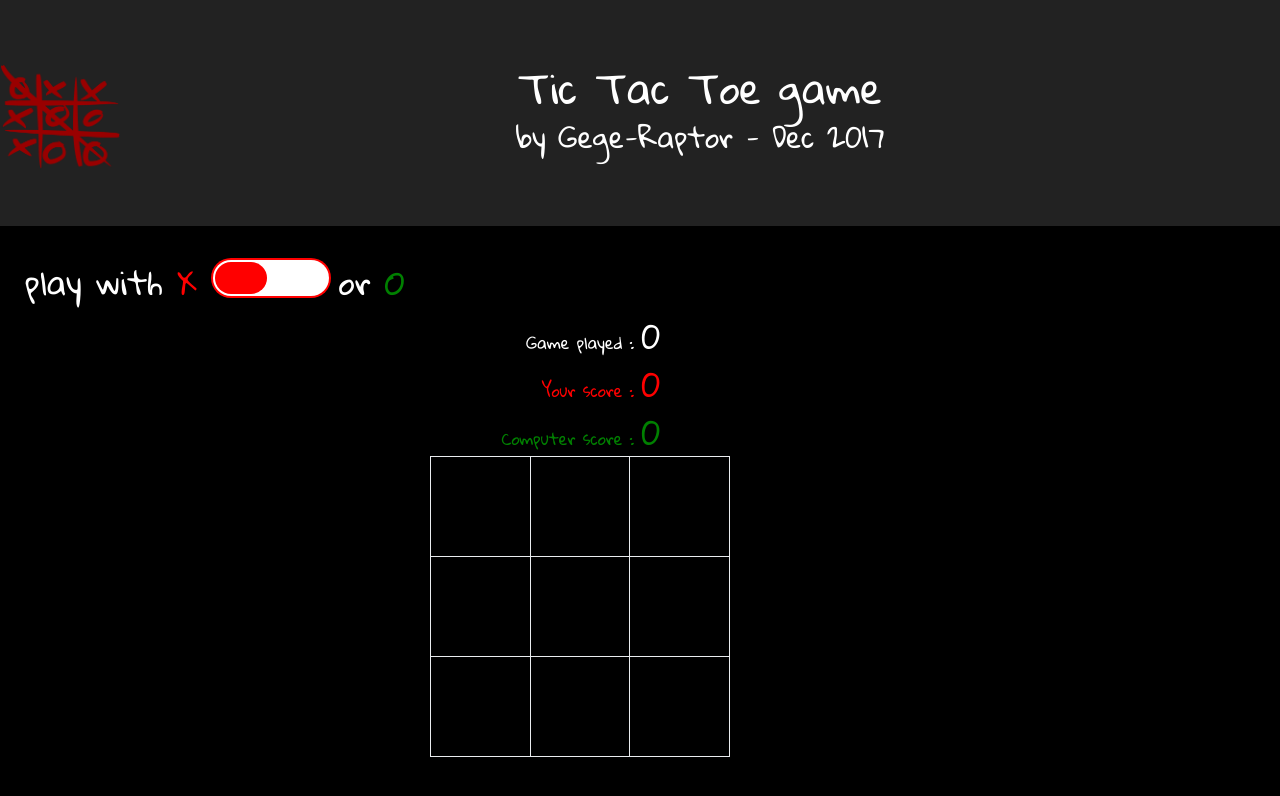
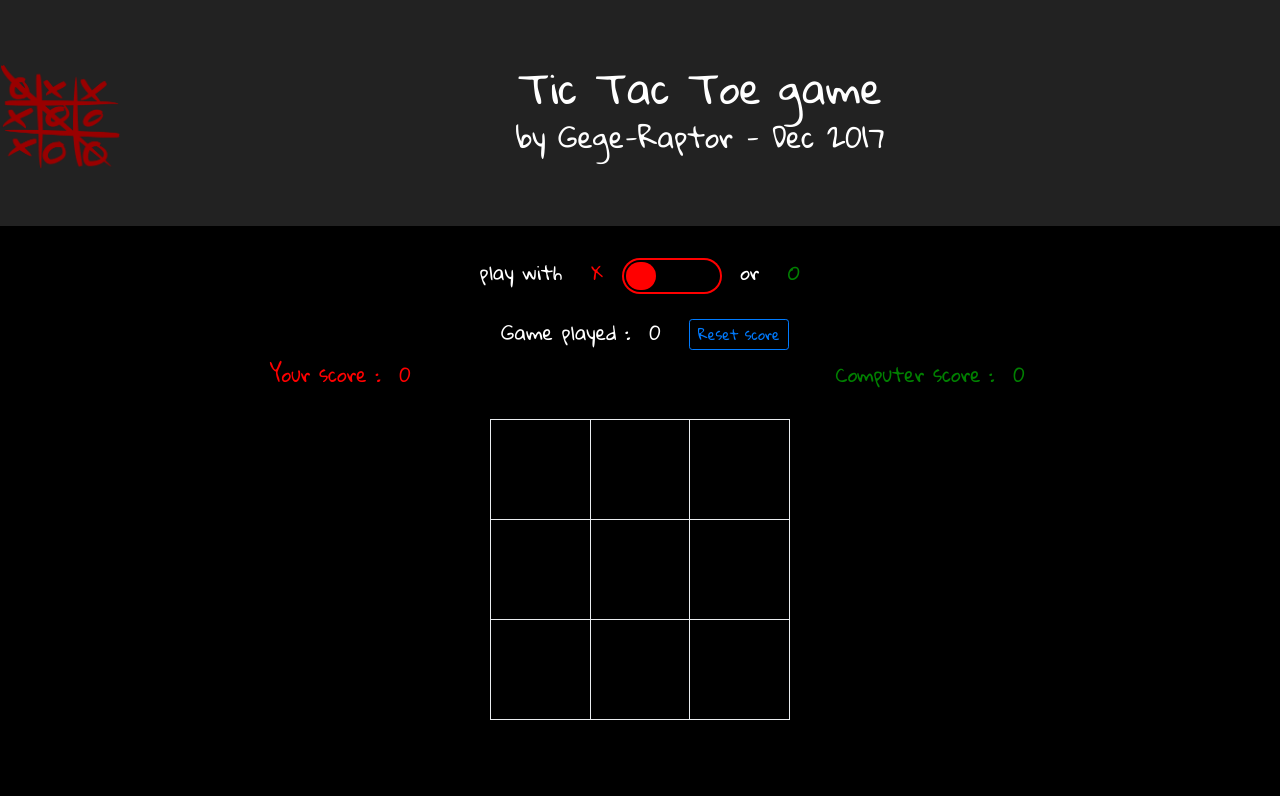
Before and after one commit to Gerald1614/tictactoe-game, a website: page src/index.html in a window 1280 px wide. Drawn offline with nearby package versions, Linux system fonts and the light colour scheme; files that its build step writes are made by us from their sources.

Commit message:
final product

```diff
--- a/src/css/main.css
+++ b/src/css/main.css
@@ -4,6 +4,7 @@ body{
   background-color: black;
   color:white;
   font-family: 'Gloria Hallelujah', cursive;
+  font-size: 120%;
   min-width: 420px;
 }
 .container{
@@ -20,21 +21,24 @@ background-color: #222222;
 }
 
 span {
-font-size: 200%;
+  margin: 10px;
+}
+.alert {
+  margin:20px;
 }
 
 .gameplay {
-margin:0px auto;
+margin:20px auto;
 width: 300px
 }
-p {
-  margin: 0px;
+.row {
+  margin: 10px;
 }
 
 td {
   width: 100px;
   height: 100px;
-  font-size: 400%;
+  font-size: 300%;
 }
 
 td:hover {
@@ -58,14 +62,14 @@ td:hover {
 }
 input.cmn-toggle-round-flat + label {
   padding: 2px;
-  width: 120px;
-  height: 40px;
+  width: 100px;
+  height: 36px;
   background-color: red;
-  -webkit-border-radius: 40px;
-  -moz-border-radius: 40px;
-  -ms-border-radius: 40px;
-  -o-border-radius: 40px;
-  border-radius: 40px;
+  -webkit-border-radius: 30px;
+  -moz-border-radius: 30px;
+  -ms-border-radius: 30px;
+  -o-border-radius: 30px;
+  border-radius: 30px;
   -webkit-transition: background 0.4s;
   -moz-transition: background 0.4s;
   -o-transition: background 0.4s;
@@ -81,12 +85,12 @@ input.cmn-toggle-round-flat + label:before {
   left: 2px;
   bottom: 2px;
   right: 2px;
-  background-color: #fff;
-  -webkit-border-radius: 40px;
-  -moz-border-radius: 40px;
-  -ms-border-radius: 40px;
-  -o-border-radius: 40px;
-  border-radius: 40px;
+  background-color: black;
+  -webkit-border-radius: 30px;
+  -moz-border-radius: 30px;
+  -ms-border-radius: 30px;
+  -o-border-radius: 30px;
+  border-radius: 30px;
   -webkit-transition: background 0.4s;
   -moz-transition: background 0.4s;
   -o-transition: background 0.4s;
@@ -96,22 +100,22 @@ input.cmn-toggle-round-flat + label:after {
   top: 4px;
   left: 4px;
   bottom: 4px;
-  width: 52px;
+  width: 30px;
   background-color: red;
-  -webkit-border-radius: 52px;
-  -moz-border-radius: 52px;
-  -ms-border-radius: 52px;
-  -o-border-radius: 52px;
-  border-radius: 52px;
+  -webkit-border-radius: 30px;
+  -moz-border-radius: 30px;
+  -ms-border-radius: 30px;
+  -o-border-radius: 30px;
+  border-radius: 30px;
   -webkit-transition: margin 0.4s, background 0.4s;
   -moz-transition: margin 0.4s, background 0.4s;
   -o-transition: margin 0.4s, background 0.4s;
   transition: margin 0.4s, background 0.4s;
 }
 input.cmn-toggle-round-flat:checked + label {
-  background-color: #8ce196;
+  background-color: green;
 }
 input.cmn-toggle-round-flat:checked + label:after {
   margin-left: 60px;
-  background-color: #8ce196;
+  background-color:green;
 }
--- a/src/index.html
+++ b/src/index.html
@@ -17,20 +17,17 @@
     <!--[/htmlclean-protect]-->
   </head>
   <body>
-
     <div class="jumbotron jumbotron-fluid">
 
       <img src="./images/Tictactoe.png" class="img-fluid rounded float-left" alt="tictactoe">
-
       <h1 class="text-center">Tic Tac Toe game</h1>
       <h3 class="text-center">by Gege-Raptor - Dec 2017</h3>
-
     </div>
 
- <div class="container">
+    <div class="container-fluid">
       <div class="row">
         <div class="col-12">
-                        <div class="switch">
+          <div class="switch text-center">
             <span class="align-top"> play with </span><span class="align-top" style="color:red">X  </span>
             <input id="cmn-toggle-4" class="cmn-toggle cmn-toggle-round-flat" type="checkbox">
             <label for="cmn-toggle-4"></label>
@@ -39,10 +36,25 @@
         </div>
       </div>
       <div class="row ">
-                <div class="col-6 offset-1">
-                       <p class="text-right">Game played : <span id="totalGames">0</span></p>
-                       <p id="pScore" class="text-right" style="color:red">Your score : <span id="playerScore">0</span></p>
-                       <p  id="cScore" class="text-right" style="color:green">Computer score : <span id="computerScore">0</span></p>
+        <div class="col-12">
+          <div class=" justify-content-around">
+            <div class="col text-center">
+              <span>Game played :
+              <span id="totalGames">0</span>
+              </span>
+              <button class="btn btn-sm btn-outline-primary " onclick="resetScores()">Reset score</button>
+            </div>
+          </div>
+          <div class="row justify-content-around">
+            <div class="col-sm-6 text-center">
+              <span id="pScore" style="color:red">Your score :
+              <span id="playerScore">0</span></span>
+            </div>
+            <div class="col-sm-6 text-center">
+              <span id="cScore" style="color:green">Computer score :
+              <span id="computerScore">0</span></span>
+            </div>
+          </div>
         </div>
       </div>
         <table class=" gameplay table table-inverse table-bordered table-sm text-center">
@@ -64,8 +76,7 @@
             </tr>
           </tbody>
         </table>
-
-
+        <div id="msg" class="alert alert-primary text-center" style="display:none;" role="alert"></div>
     </div>
     <!--[htmlclean-protect]-->
     <script src="https://code.jquery.com/jquery-3.2.1.slim.min.js" integrity="sha384-KJ3o2DKtIkvYIK3UENzmM7KCkRr/rE9/Qpg6aAZGJwFDMVNA/GpGFF93hXpG5KkN" crossorigin="anonymous"></script>
--- a/src/js/main.js
+++ b/src/js/main.js
@@ -14,7 +14,7 @@ let diffComputer=[];
 let diffPlayer=[];
 let index;
 
-let winningComb = [[1,2,3],[4,5,6], [7,8,9],[1,4,7], [2,5,8], [1,5,9], [3,5,7]];
+let winningComb = [[1,2,3], [4,5,6], [7,8,9], [1,4,7], [2,5,8], [3,6,9], [1,5,9], [3,5,7]];
 
 let togPlayer = document.getElementById("cmn-toggle-4");
 let totalGames = document.getElementById("totalGames");
@@ -22,6 +22,7 @@ let playerScore= document.getElementById("playerScore");
 let computerScore = document.getElementById("computerScore");
 togPlayer.addEventListener("change", togglePlayer);
 
+let msg = document.getElementById("msg");
 
   let selected1 = document.getElementById(1);
   selected1.addEventListener("click", playerMove);
@@ -58,6 +59,19 @@ function togglePlayer() {
   }
   document.getElementById("pScore").style.color = playerColor;
   document.getElementById("cScore").style.color = computerColor;
+}
+
+function resetScores() {
+  nbGames =0;
+  totalGames.innerHTML=nbGames;
+  computerWins=0;
+  computerScore.innerHTML=computerWins;
+  playerWins=0;
+  playerScore.innerHTML=playerWins;
+  playerRound = true;
+  togPlayer.disabled =false;
+  resetGame();
+  console.log("reset score");
 }
 
 function resetGame(){
@@ -102,18 +116,27 @@ function checkMoves() {
     diffComputer.push(diffC1);
   });
   nextComputerMove = nextMove();
+
   if (nextComputerMove==="computer won") {
+    msg.setAttribute("style", "display:block")
+    msg.innerHTML="COMPUTER WON";
+    setTimeout(function() { msg.setAttribute("style", "display:none") }, 3000);
     computerWins+=1;
     computerScore.innerHTML=computerWins;
     nextGame();
   }
   else if (nextComputerMove==="player won") {
-
+    msg.setAttribute("style", "display:block")
+    msg.innerHTML='YOU WON';
+    setTimeout(function() { msg.setAttribute("style", "display:none") }, 3000);
     playerWins+=1;
     playerScore.innerHTML=playerWins;
     nextGame();
   }
   else if (nextComputerMove === "gameOver") {
+    msg.setAttribute("style", "display:block")
+    msg.innerHTML='TIGHT GAME';
+    setTimeout(function() { msg.setAttribute("style", "display:none") }, 3000);
     nextGame();
   }
   else if (!playerRound && nextComputerMove != "gameOver" && nextComputerMove!="computer won" && nextComputerMove!="player won") {
@@ -126,7 +149,7 @@ function nextGame(){
   totalGames.innerHTML=nbGames;
   setTimeout(function(){
   resetGame();
-  if (nbGames==1 || nbGames==3){
+  if (nbGames % 2) {
     playerRound = false;
     checkMoves();
   }
```
Lines whose indentation alone changed are shown as unchanged.
